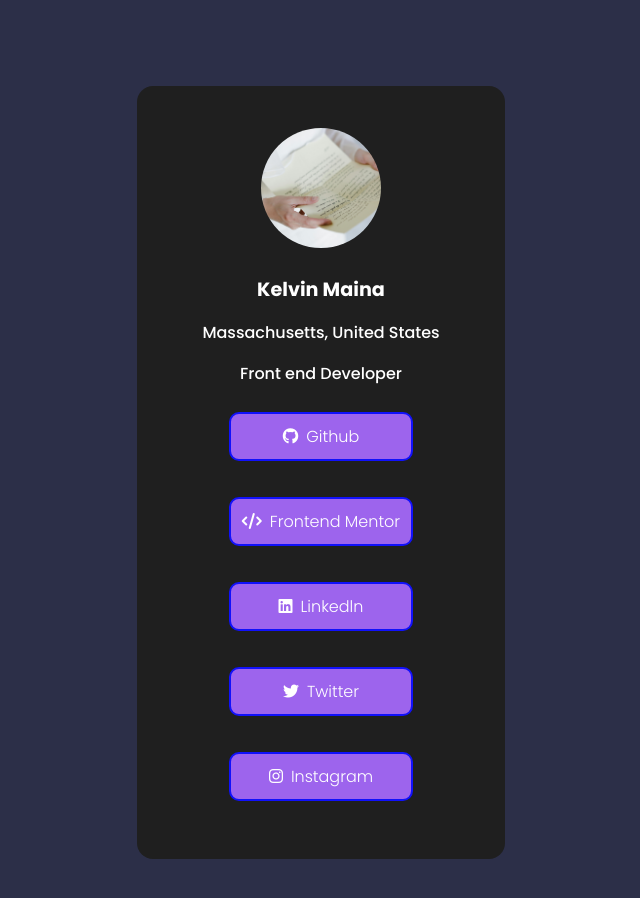
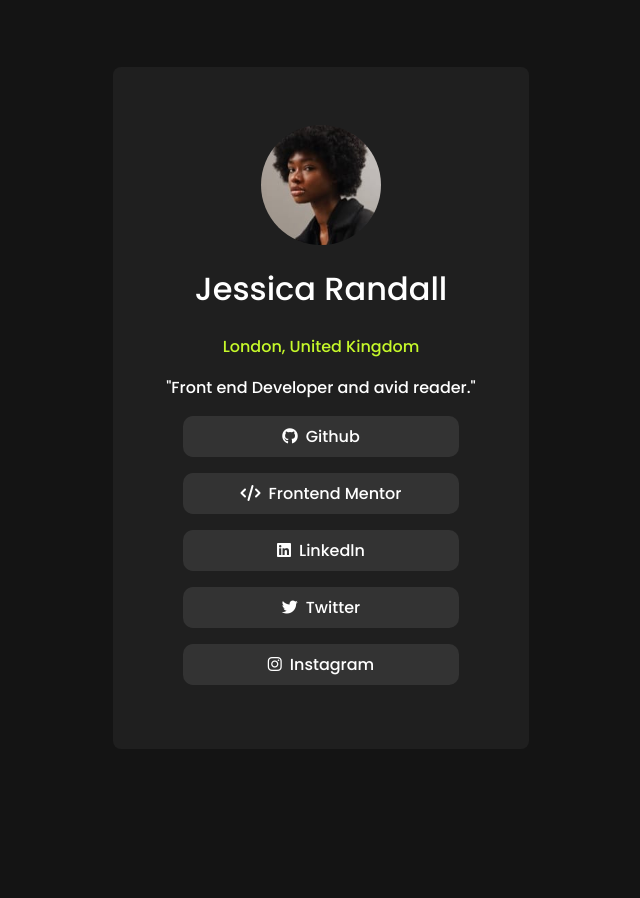
Before and after one commit to Mankelvo/My-Social-Medial-Profiles, a plain HTML site: page index.html in a window 1280 px wide. Shown: the whole page, without its empty margins (319-959 px from the left). After the commit the page ends 816 px from the top, so only its background shows below. Drawn offline with Linux system fonts and the light colour scheme.

Commit message:
UPDATED
CSS UPDATED

```diff
--- a/index.html
+++ b/index.html
@@ -13,10 +13,10 @@
 </head>
 <body>
     <div class="container">
-        <img id="logo" src="pexels.jpg" alt="Kelvin Photo">
-        <h1 id="name">Kelvin Maina</h1>
-        <p id="location">Massachusetts, United States</p>
-        <p>Front end Developer</p>
+        <img class="logo" src="avatar-jessica.jpeg" alt="Kelvin Photo">
+        <h1>Jessica Randall</h1>
+        <p class="location" >London, United Kingdom</p>
+        <p>"Front end Developer and avid reader."</p>
 
         <div class="socials">
             <ul>
--- a/styles.css
+++ b/styles.css
@@ -1,4 +1,17 @@
-**::before,
+
+:root{
+--bg-dark:#2c2f48;
+--bg-card:#1f1f1f;
+--text-light: hsl(0, 0%, 100%);
+--hover-green:hsl(75, 94%, 57%);
+--socials-a:hsl(0, 0%, 20%);
+--container-color:hsl(0, 0%, 12%);
+--body-color:hsl(0, 0%, 8%);
+--font-main:'Poppins','sans-serif';
+
+}
+
+*::before,
 *::after{
     margin:0;
     padding:0;
@@ -7,29 +20,31 @@
 }
 
 body{
-    background-color:#2c2f48;
-    font-family: 'Poppins', sans-serif;
+    background-color:var(--body-color);
+    font-family: var(--font-main);
     display: flex;
   justify-content: center;
   align-items: center;
   min-height: 100vh;
   position:relative;
-  padding:4rem;
+  padding:clamp(4rem 1.5rem, 4 4rem);
   overflow: auto;
+  font-size: 0.875rem;
 }
 
 .container{
-    font-size: 1rem;
 
-    background-color:#1f1f1f;
+    background-color: var(--container-color);
     color: #fff;
-    border-radius: 1rem;
+    border-radius: 0.5rem;
     text-align: center;
-    width: 320px;
-    position: absolute;
-   padding:2rem 1.5rem;
+    max-width: 20rem;
+
     height:auto;
-    margin:1.5rem;
+    margin:0.5rem auto;
+    width: calc(100% - 3rem);
+    max-height: 90vh;
+    padding: clamp(1rem, 3vw, 2rem);
 
 }
 
@@ -39,29 +54,27 @@ body{
 
 .socials ul li{
     list-style:none;
-    margin:10px 0;
-     margin-bottom: 1rem;
+    margin:0.625rem 0;
+     margin-block-end: 1rem;
 
 }
 
 .socials ul li a{
 text-decoration: none;
 border-radius: 10px;
-background-color: rgb(157, 100, 237);
+background-color: var(--socials-a);
 color:#fff;
 text-align: center;
-padding:10px;
-margin-top:10px;
-margin-bottom: 10px;
+padding:0.5rem;
+margin-top:5px;
+margin-bottom:5px;
 width:10rem;
-font-weight: 200;
 display: inline-block;
-border: 2px solid rgb(17, 17, 250);
  transition: background-color 0.3s ease, transform 0.2s ease;
 
 }
 .socials  li a:hover{
-    background-color: blue;
+    background-color: var(--hover-green);
     cursor:pointer;
     transform: scale(1.05);
     color: #1f1f1f;
@@ -70,38 +83,50 @@ border: 2px solid rgb(17, 17, 250);
 }
 
 h1{
-    font-weight: 600;
-    margin: 10px;
+    font-weight: 400;
+    margin-top: 0.2rem;
+}
+.location{
+  color:var(--hover-green);
+
 }
 
-#logo{
+
+.logo{
     object-fit: cover;
-    width:120px;
-    height:120px;
+    width:7.5rem;
+    height:7.5rem;
     border-radius: 50%;
-    object-fit: cover;
-    margin:10px;
+    margin:0.625rem;
 
 
 
 }
 
-@media (max-width:768px){
-    .container{
-        max-width:90%;
-        padding:20px;
-        height:auto;
-    }
+@media (min-width: 37.5rem) {
+  .container {
+    padding: clamp(1.5rem, 4vw, 2rem);
+    font-size: clamp(1rem, 2vw, 1.125rem);
+  }
+
+  @media (min-width: 64rem) {
+  .container {
+    max-width: 20rem;
+    padding: clamp(2rem, 4vw, 3rem);
+    font-size: clamp(1rem, 1.2vw, 1.25rem);
+  }
+}
+
+}
 
     .socials ul li a {
        width: 100%;
   max-width: 260px;
+  margin:0 auto;
     }
 
 
-}
-
-@media (max-width: 480px) {
+@media (max-width: 30em) {
   body {
     padding: 1rem;
   }
@@ -111,12 +136,14 @@ h1{
   }
 }
 
-
-h1{
-        font-size: 1.2rem;
-
-}
-
 .socials i {
     margin-right:8px;
 }
+
+@media (prefers-reduced-motion: reduce) {
+  * {
+    animation: none !important;
+    transition: none !important;
+    scroll-behavior: auto !important;
+  }
+}
```
Also changed, not shown: avatar-jessica.jpeg (added), pexels.jpg (deleted).
